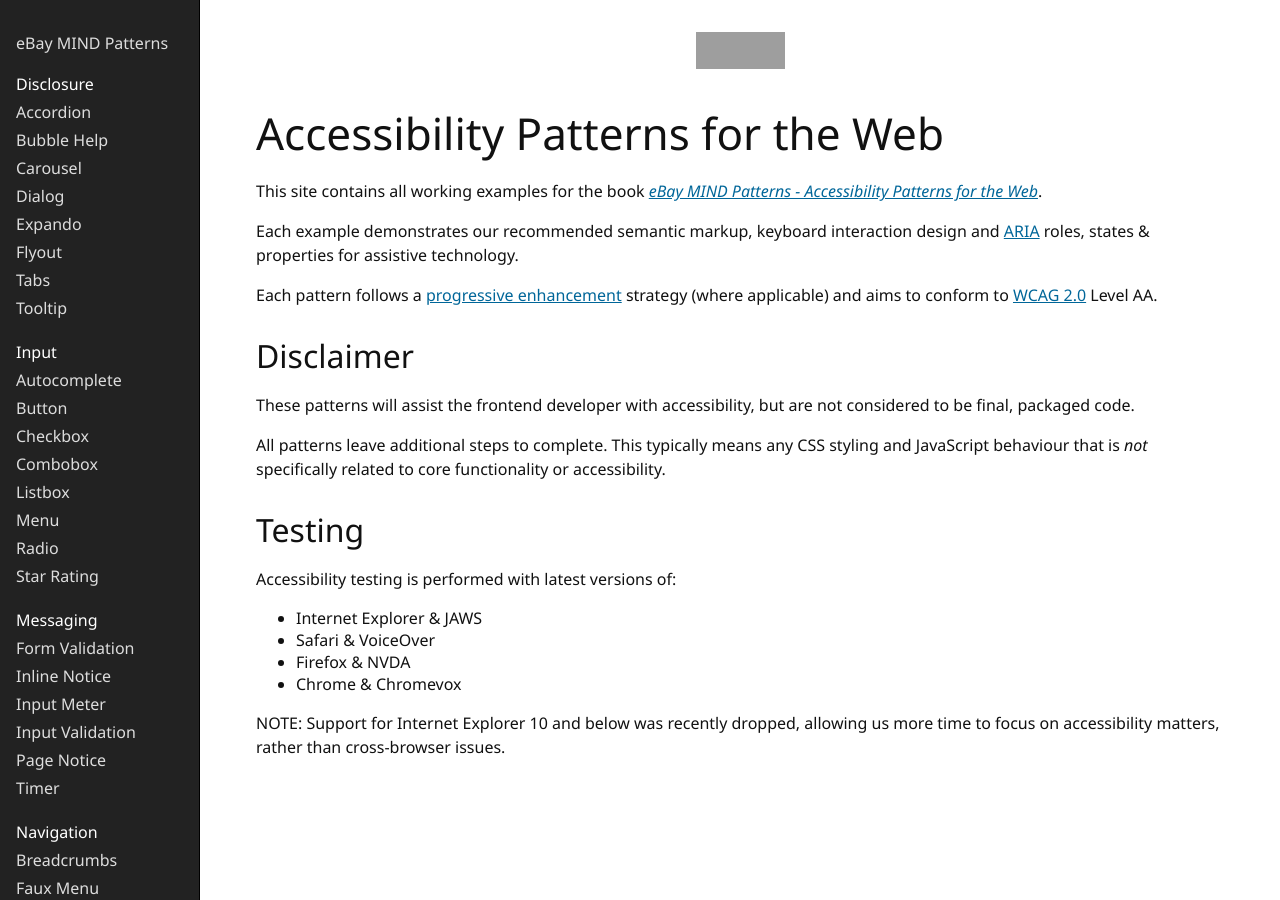
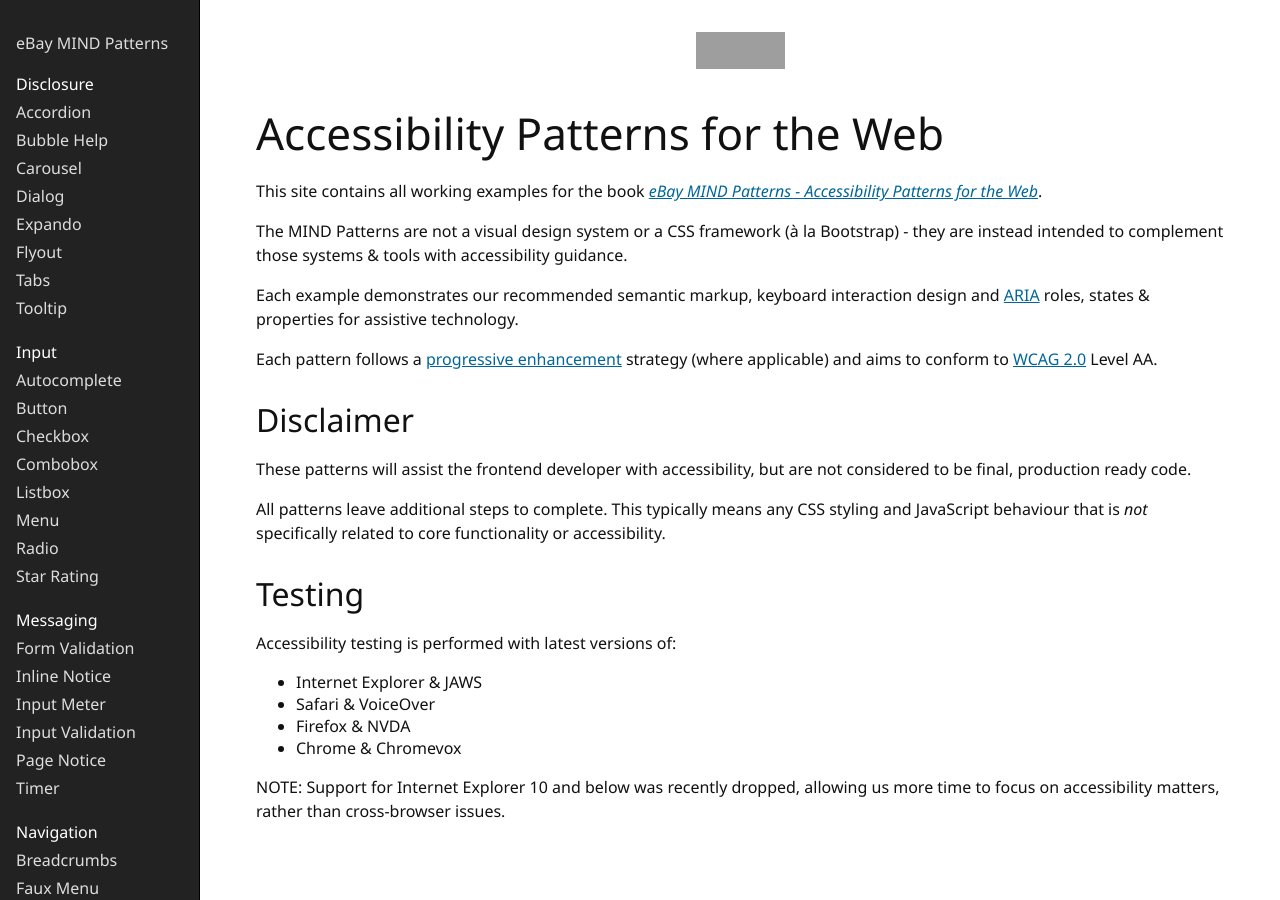
Before and after one commit to eBay/mindpatterns, a Jekyll site: the page built from index.html, in a window 1280 px wide. Built offline with Jekyll 4.4.1, drawn with Linux system fonts in a browser that asks for light colours; grey boxes are pictures that could not be loaded.

Commit message:
Make it clear that MIND patterns are not the design system

```diff
--- a/index.html
+++ b/index.html
@@ -5,11 +5,12 @@
 <h1>Accessibility Patterns for the Web</h1>
 
 <p>This site contains all working examples for the book <cite><a href="https://ebay.gitbooks.io/mindpatterns/content/">eBay MIND Patterns - Accessibility Patterns for the Web</a></cite>.</p>
+<p>The MIND Patterns are not a visual design system or a CSS framework (à la Bootstrap) - they are instead intended to complement those systems &amp; tools with accessibility guidance.</p>
 <p>Each example demonstrates our recommended semantic markup, keyboard interaction design and <a href="http://www.w3.org/TR/wai-aria/">ARIA</a> roles, states &amp; properties for assistive technology.</p>
 <p>Each pattern follows a <a href="http://en.wikipedia.org/wiki/Progressive_enhancement">progressive enhancement</a> strategy (where applicable) and aims to conform to <a href="http://www.w3.org/TR/WCAG20/">WCAG 2.0</a> Level AA.</p>
 
 <h2>Disclaimer</h2>
-<p>These patterns will assist the frontend developer with accessibility, but are not considered to be final, packaged code.</p>
+<p>These patterns will assist the frontend developer with accessibility, but are not considered to be final, production ready code.</p>
 <p>All patterns leave additional steps to complete. This typically means any CSS styling and JavaScript behaviour that is <em>not</em> specifically related to core functionality or accessibility.</p>
 <!--<p>If you'll forgive the wartime analogy, the aim is to get the developer out of the trenches fully equipped, prepared, and in the right state of mind for their next battle! But honestly, it's a lot of fun too (accessibility I mean, not war).</p>-->
 
```
